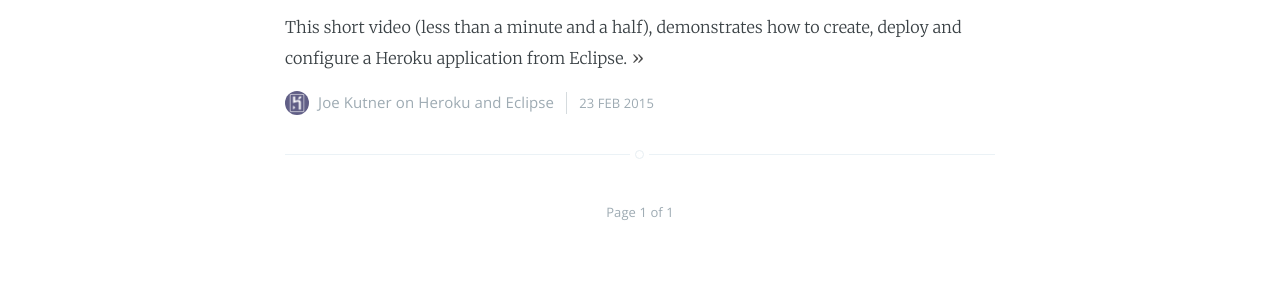
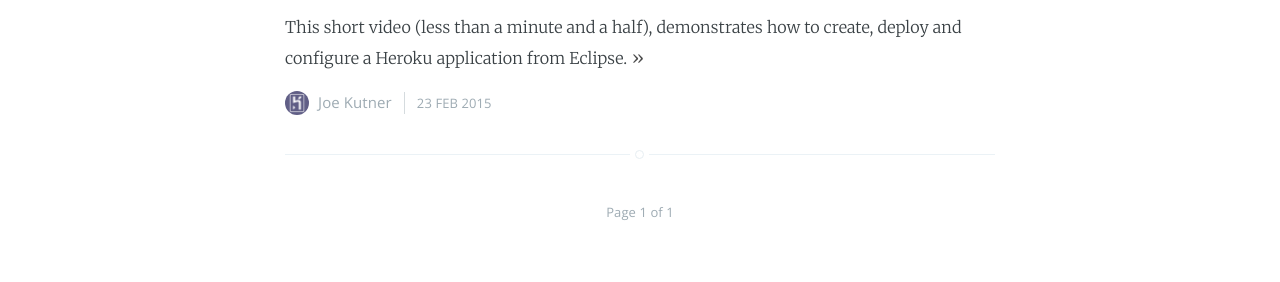
Before and after one commit to jkutner/blog, a Jekyll site: the page built from index.html, in a window 1280 px wide. Shown: the part 455-737 px from the top of the page. Built offline with Jekyll 4.4.1, drawn with Linux system fonts in a browser that asks for light colours; Markdown is read by kramdown in place of the engine named in the settings; the list of posts is cut into pages by our own code; part of the change alters nothing that is shown.

```diff
--- a/_config.yml
+++ b/_config.yml
@@ -6,7 +6,7 @@ markdown: redcarpet
 highlighter: pygments
 logo: false
 paginate: 15
-baseurl:
+baseurl: /blog
 domain_name: 'http://jkutner.github.com/blog'
 google_analytics: 'UA-XXXXXXXX-X'
 
--- a/_posts/2015-02-23-heroku-eclipse-demo.markdown
+++ b/_posts/2015-02-23-heroku-eclipse-demo.markdown
@@ -2,7 +2,6 @@
 layout: post
 title:  "How to Deploy to Heroku from Eclipse"
 date:   2015-02-23 22:18:00
-categories: Heroku Eclipse
 ---
 
 This short video (less than a minute and a half), demonstrates how to create,
```
